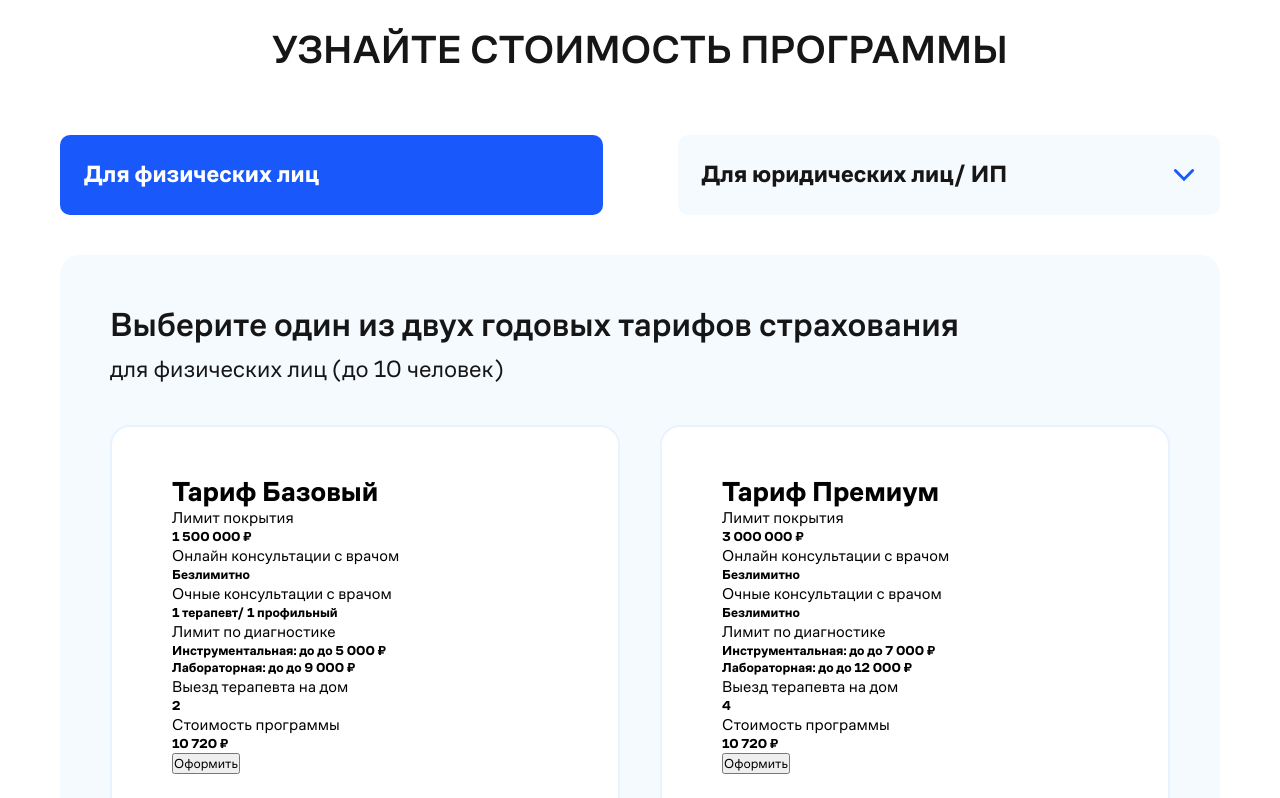
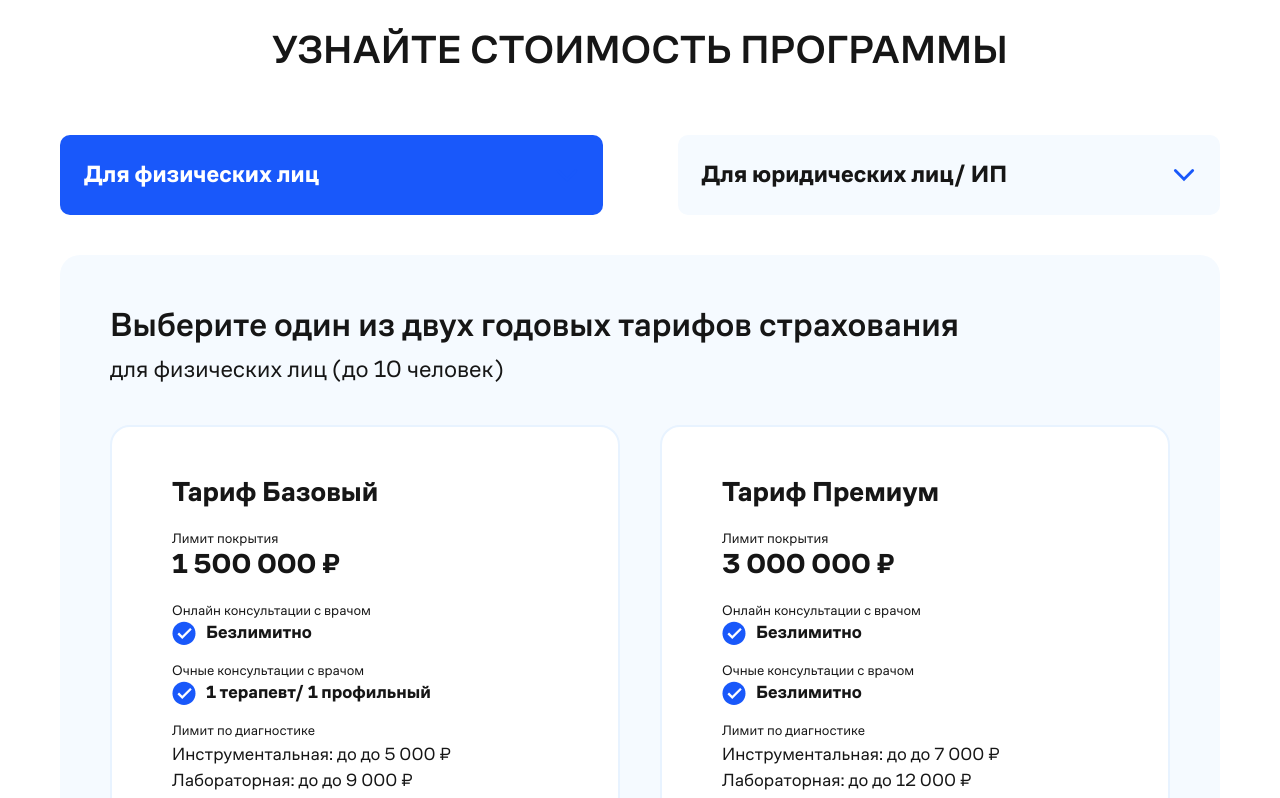
Before and after one commit to abrusdev/web-health-course, a Next.js app: page / in a window 1280 px wide. Shown: the part 2267-3065 px from the top of the page. Built offline with nearby package versions, Linux system fonts and the light colour scheme.

Commit message:
update: Tariff Item Component

```diff
--- a/components/main-cost/tariff-item.jsx
+++ b/components/main-cost/tariff-item.jsx
@@ -1,30 +1,38 @@
 import classes from "./tariff-item.module.css";
+import { cn } from "@/utils";
+import Image from "next/image";
 
 function MainCostTariffItem({ item }) {
   return (
     <div className={classes.content}>
       <h4 className={classes.title}>{item.title}</h4>
 
-      <p>Лимит покрытия</p>
-      <h5>{item.limit}</h5>
+      <p className={cn(classes.label, classes.mt20)}>Лимит покрытия</p>
+      <h5 className={classes.limit}>{item.limit}</h5>
 
-      <p>Онлайн консультации с врачом</p>
-      <h5>{item.online}</h5>
+      <p className={cn(classes.label, classes.mt20)}>Онлайн консультации с врачом</p>
+      <div className={classes.onlineContent}>
+        <Image src="/icons/ic_ok.svg" alt="ok" width={24} height={24} />
+        <h5 className={classes.online}>{item.online}</h5>
+      </div>
 
-      <p>Очные консультации с врачом</p>
-      <h5>{item.face_to_face}</h5>
+      <p className={cn(classes.label, classes.mt14)}>Очные консультации с врачом</p>
+      <div className={classes.onlineContent}>
+        <Image src="/icons/ic_ok.svg" alt="ok" width={24} height={24} />
+        <h5 className={classes.online}>{item.face_to_face}</h5>
+      </div>
 
-      <p>Лимит по диагностике</p>
-      <h5>Инструментальная: до {item.instrumental}</h5>
-      <h5>Лабораторная: до {item.laboratory}</h5>
+      <p className={cn(classes.label, classes.mt14)}>Лимит по диагностике</p>
+      <h5 className={classes.instrumental}>Инструментальная: до {item.instrumental}</h5>
+      <h5 className={classes.instrumental}>Лабораторная: до {item.laboratory}</h5>
 
-      <p>Выезд терапевта на дом</p>
-      <h5>{item.departure}</h5>
+      <p className={cn(classes.label, classes.mt14)}>Выезд терапевта на дом</p>
+      <h5 className={classes.online}>{item.departure}</h5>
 
-      <p>Стоимость программы</p>
-      <h5>10 720 ₽</h5>
+      <p className={cn(classes.label, classes.mt20)}>Стоимость программы</p>
+      <h5 className={classes.price}>10 720 ₽</h5>
 
-      <button>Оформить</button>
+      <button className={cn(classes.btn, classes.mt20)}>Оформить</button>
     </div>
   )
 }
--- a/components/main-cost/tariff-item.module.css
+++ b/components/main-cost/tariff-item.module.css
@@ -8,8 +8,83 @@
     border-radius: 20px;
 }
 
+.content:hover {
+    background: rgba(255, 255, 255, 0.7);
+    border: 2px solid #9176FF;
+    border-radius: 20px;
+}
+
 .title {
     font-weight: 700;
     font-size: 28px;
     line-height: 30px;
 }
+
+.label {
+    font-style: normal;
+    font-weight: 400;
+    font-size: 14px;
+    line-height: 22px;
+}
+
+.mt20 {
+    margin-top: 20px;
+}
+
+.mt14 {
+    margin-top: 14px;
+}
+
+.limit {
+    font-weight: 700;
+    font-size: 28px;
+    line-height: 30px;
+}
+
+.onlineContent {
+    display: flex;
+    gap: 10px;
+}
+
+.online {
+    font-weight: 700;
+    font-size: 18px;
+    line-height: 22px;
+}
+
+.instrumental {
+    font-weight: 400;
+    font-size: 18px;
+    line-height: 140%;
+}
+
+.price {
+    font-weight: 700;
+    font-size: 28px;
+    line-height: 30px;
+    color: #1958FA;
+}
+
+.btn {
+    cursor: pointer;
+    width: 220px;
+    height: 54px;
+    background: none;
+    border: 2px solid #1958FA;
+    border-radius: 10px;
+
+    font-weight: 500;
+    font-size: 18px;
+    line-height: 30px;
+    color: #1958FA;
+}
+
+.btn:hover {
+    width: 220px;
+    height: 52px;
+
+    background: #1958FA;
+    border-radius: 10px;
+
+    color: #FFFFFF;
+}
--- a/styles/globals.css
+++ b/styles/globals.css
@@ -13,6 +13,7 @@ body {
 
 * {
   font-family: 'CoFoSans', sans-serif;
+  color: #161616;
 }
 
 h1 {
```
Also changed, not shown: public/icons/ic_ok.svg (added).
